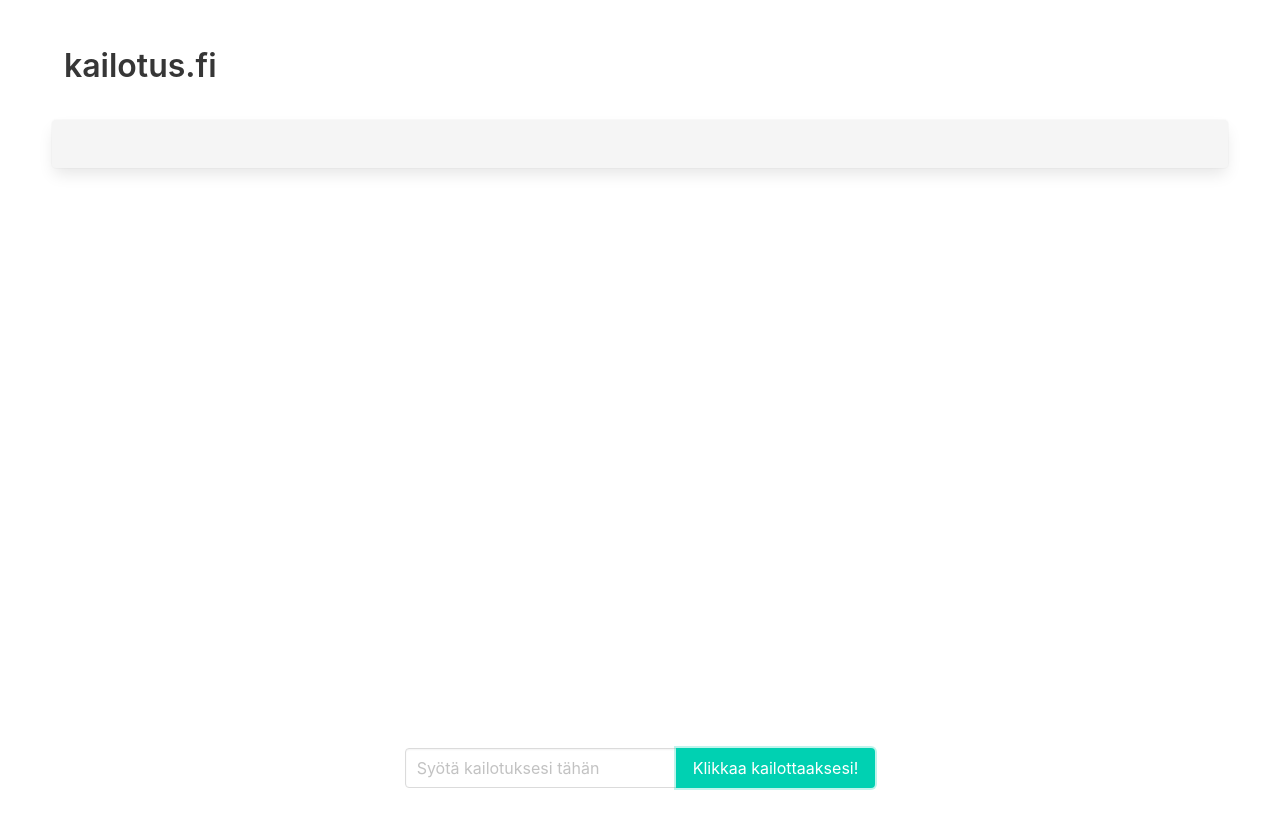
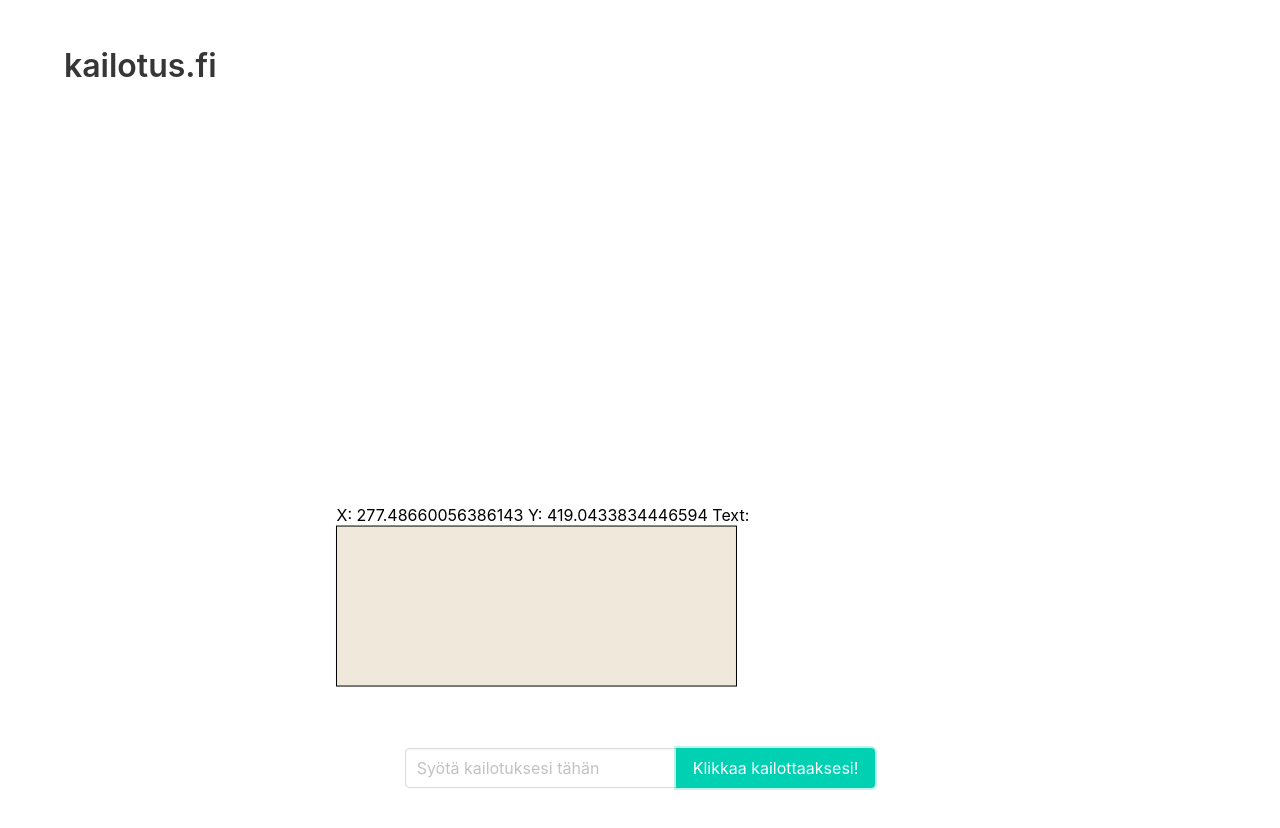
Before and after one commit to phinaliumz/kailotus, a React (Create React App) app in the folder frontend/: page / in a window 1280 px wide. Both pictures are taken after a click on the button "Klikkaa kailottaaksesi!". Shown: the top 828 px of the page. Before the commit the page ends 800 px from the top, so only its background shows below. Built offline with nearby package versions, Linux system fonts and the light colour scheme.

Commit message:
1: kailotus are now svg-image

```diff
--- a/frontend/src/App.js
+++ b/frontend/src/App.js
@@ -23,11 +23,19 @@ class App extends Component {
   pushKailotusToArray(kailotusText) {
     const {kailotusArray} = this.state;
     kailotusArray.push(
-      <Kailotus kailotusData={kailotusText} />
+      <Kailotus x={this.randomX()} y={this.randomY()} kailotusData={kailotusText} />
     );
     this.setState({
       kailotusArray : kailotusArray
     });
+  }
+
+  randomX() {
+    return Math.random() * 500;
+  }
+
+  randomY() {
+    return Math.random() * 500;
   }
 
   render() {
@@ -44,9 +52,7 @@ class App extends Component {
           </div>
         </div>
         <div className="container">
-          <div className="columns">
-            <KailotusListing kailotusArray={kailotusArray}/>
-          </div>
+          <KailotusListing kailotusArray={kailotusArray}/>
         </div>
         <nav className="navbar is-fixed-bottom">
         <div className="flex-display-with-min-height-325">
--- a/frontend/src/components/input/InputKailotus.js
+++ b/frontend/src/components/input/InputKailotus.js
@@ -7,7 +7,7 @@ class InputKailotus extends Component {
     super(props);
 
     this.initialState = {
-      kailotusText : ''
+      kailotusText: ''
     }
 
     this.state = this.initialState;
--- /dev/null
+++ b/frontend/src/components/kailotus/Kailotus.css
@@ -0,0 +1,6 @@
+.kailotus-card {
+  fill: #e0d2b7;
+  fill-opacity: 0.5;
+  stroke: #000000;
+  stroke-width: 1;
+}
--- a/frontend/src/components/kailotus/Kailotus.js
+++ b/frontend/src/components/kailotus/Kailotus.js
@@ -1,15 +1,14 @@
 import React, { Component } from 'react';
+import './Kailotus.css';
 
 class Kailotus extends Component {
   render() {
     return(
-      <div className="column">
-        <div className="card has-background-white-ter">
-          <div className="card-content">
-            {this.props.kailotusData}
-          </div>
-        </div>
-      </div>
+      <g fill="#000000">
+        <rect x={this.props.x - 5} y={this.props.y - 25} width="25em" height="10em" className="kailotus-card"/>
+        <text x={this.props.x - 5} y={this.props.y - 30}>X: {this.props.x} Y: {this.props.y} Text: {this.props.kailotusData}</text>
+        <text x={this.props.x} y={this.props.y}>{this.props.kailotusData}</text>
+      </g>
     );
   }
 }
--- a/frontend/src/components/kailotus/KailotusListing.js
+++ b/frontend/src/components/kailotus/KailotusListing.js
@@ -4,8 +4,10 @@ class KailotusListing extends Component {
 
   render() {
     return (
-      <div className="tile is-ancestor">
-        {this.props.kailotusArray}
+      <div>
+        <svg width="100%" height="45em" xmlns="http://www.w3.org/2000/svg">
+          {this.props.kailotusArray}
+        </svg>
       </div>
     );
   }
```
